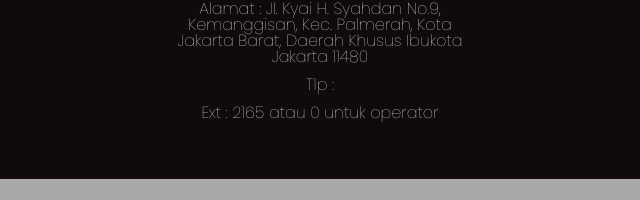
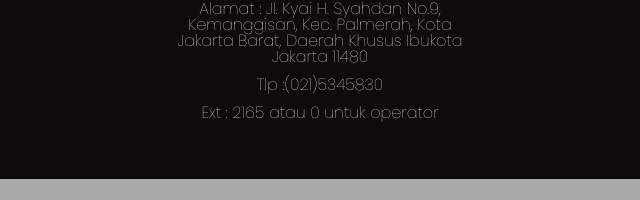
Before and after one commit to windsman09/windsman09.github.io, a plain HTML site: page index.html in a window 1280 px wide. Shown: the part 2312-2512 px from the top of the page, 320-960 px from the left. Drawn offline with nearby package versions, Linux system fonts and the light colour scheme.

Commit message:
update nomer tlp

```diff
--- a/index.html
+++ b/index.html
@@ -186,7 +186,7 @@
         Alamat : Jl. Kyai H. Syahdan No.9, Kemanggisan, Kec. Palmerah, Kota
         Jakarta Barat, Daerah Khusus Ibukota Jakarta 11480
       </p>
-      <p>Tlp :</p>
+      <p>Tlp :(021)5345830</p>
       <p>Ext : 2165 atau 0 untuk operator</p>
     </section>
     <!-- Contact Section end -->
```
